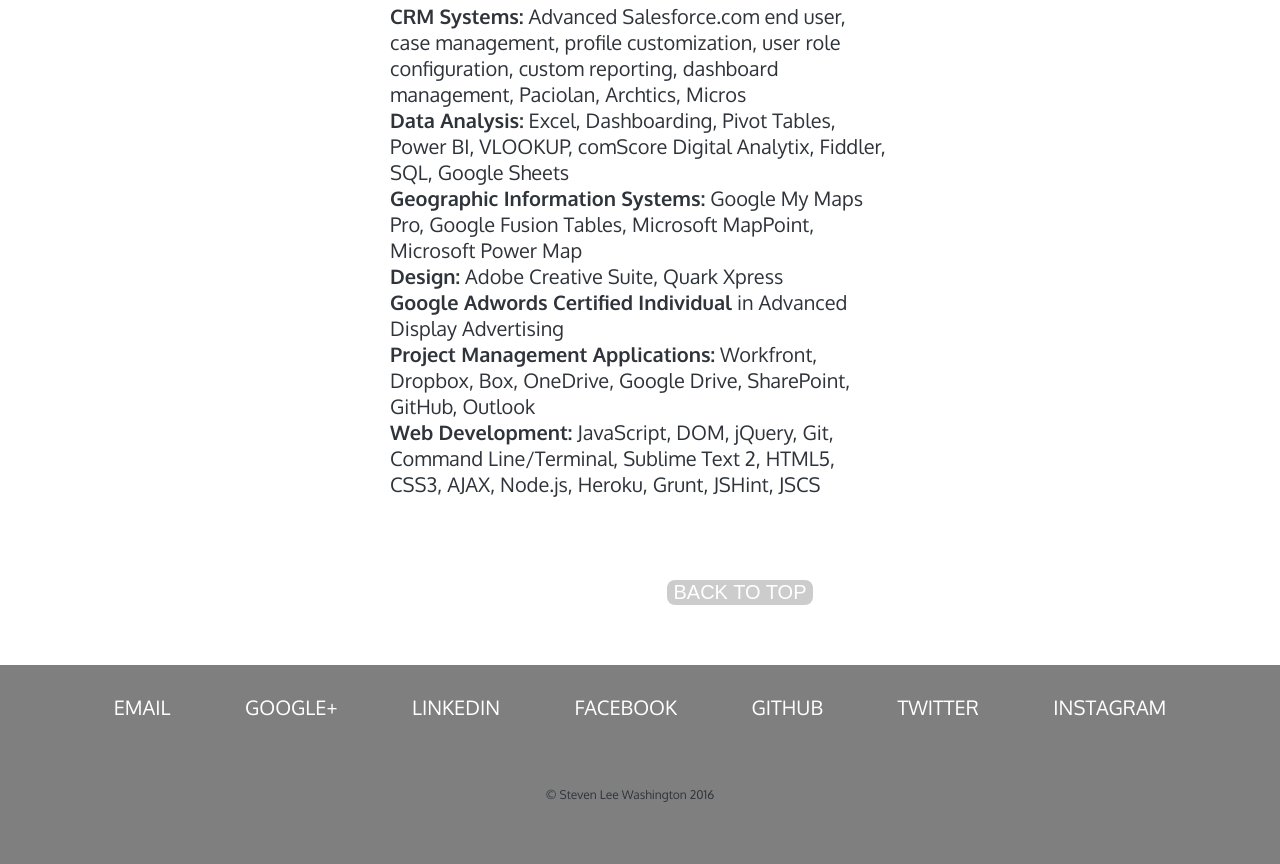
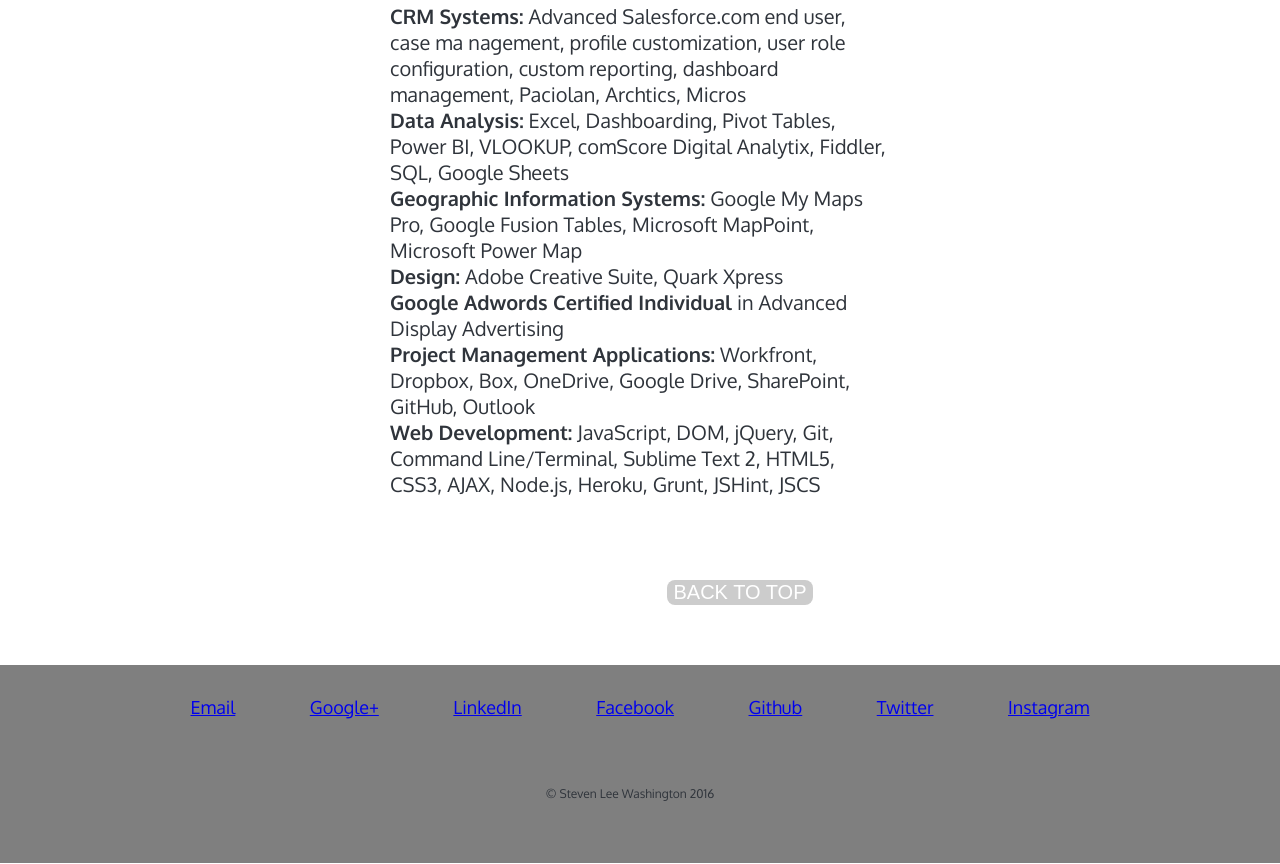
Before and after one commit to stevenlwashington/ga, a plain HTML site: page index.html in a window 1280 px wide. Shown: the part 3499-4363 px from the top of the page. Drawn offline with nearby package versions, Linux system fonts and the light colour scheme.

Commit message:
fix optimize typo

```diff
--- a/index.html
+++ b/index.html
@@ -11,7 +11,6 @@
   </head>
   <body>
     <header id="header">
-      <section class="intro"></section>
       <img class="rotate" src="steven.jpg">
       <ul id="navbar">
         <li><a href="#aboutme" class="upper">About Me</a></li>
@@ -29,7 +28,7 @@
     </article>
     <button><a href="#header" class="upper">Back to top</a></button>
     <article id="analytics">
-      <p id="heading">Analytics</p><p>I am a technical analyst with 5+ years experience in web analytics, sales operations, email marketing, and social media. I have in depth knoweldge in various verticals such as travel, entertainment, food and beverage, technology, and human health.</p><p>I have experience identifying opportunities to optimimze performance and developing ways to simplify what I see in complex digital analytics and disparate marketing data.</p><p>Recently, I was part of the Microsoft Surface web analytics consultancy team that was tasked with performing web and marketing data collection, complex data cleaning, analysis, and visualization for Microsoft’s digital marketing tactics across multiple channels and simultaneous campaigns.</p>
+      <p id="heading">Analytics</p><p>I am a technical analyst with 5+ years experience in web analytics, sales operations, email marketing, and social media. I have in depth knoweldge in various verticals such as travel, entertainment, food and beverage, technology, and human health.</p><p>I have experience identifying opportunities to optimize performance and developing ways to simplify what I see in complex digital analytics and disparate marketing data.</p><p>Recently, I was part of the Microsoft Surface web analytics consultancy team that was tasked with performing web and marketing data collection, complex data cleaning, analysis, and visualization for Microsoft’s digital marketing tactics across multiple channels and simultaneous campaigns.</p>
     </article>
     <button><a href="#header" class="upper">Back to top</a></button>
     <article id="webdev">
@@ -37,18 +36,18 @@
     </article>
     <button><a href="#header" class="upper">Back to top</a></button>
     <article id="tools">
-      <p id="heading">My Toolbox</p><p><b>CRM Systems:</b> Advanced Salesforce.com end user, case management, profile customization, user role configuration, custom reporting, dashboard management, Paciolan, Archtics, Micros<br><b>Data Analysis:</b> Excel, Dashboarding, Pivot Tables, Power BI, VLOOKUP, comScore Digital Analytix, Fiddler, SQL, Google Sheets<br><b>Geographic Information Systems:</b> Google My Maps Pro, Google Fusion Tables, Microsoft MapPoint, Microsoft Power Map<br><b>Design:</b> Adobe Creative Suite, Quark Xpress<br><b>Google Adwords Certified Individual</b> in Advanced Display Advertising<br><b>Project Management Applications:</b> Workfront, Dropbox, Box, OneDrive, Google Drive, SharePoint, GitHub, Outlook<br><b>Web Development:</b> JavaScript, DOM, jQuery, Git, Command Line/Terminal, Sublime Text 2, HTML5, CSS3, AJAX, Node.js, Heroku, Grunt, JSHint, JSCS</p><br></p>
+      <p id="heading">My Toolbox</p><p><b>CRM Systems:</b> Advanced Salesforce.com end user, case ma nagement, profile customization, user role configuration, custom reporting, dashboard management, Paciolan, Archtics, Micros<br><b>Data Analysis:</b> Excel, Dashboarding, Pivot Tables, Power BI, VLOOKUP, comScore Digital Analytix, Fiddler, SQL, Google Sheets<br><b>Geographic Information Systems:</b> Google My Maps Pro, Google Fusion Tables, Microsoft MapPoint, Microsoft Power Map<br><b>Design:</b> Adobe Creative Suite, Quark Xpress<br><b>Google Adwords Certified Individual</b> in Advanced Display Advertising<br><b>Project Management Applications:</b> Workfront, Dropbox, Box, OneDrive, Google Drive, SharePoint, GitHub, Outlook<br><b>Web Development:</b> JavaScript, DOM, jQuery, Git, Command Line/Terminal, Sublime Text 2, HTML5, CSS3, AJAX, Node.js, Heroku, Grunt, JSHint, JSCS</p><br></p>
     </article>
     <button id='toolsbutt'><a href="#header" class="upper">Back to top</a></button>
     <footer>
       <ul id="contactbar">
-        <li><a href="mailto:stevenlwashington@gmail.com?subject=Steven, let's meet for coffee" class="upper" target="_newtab">Email</a></li>
-        <li><a href="https://plus.google.com/+StevenWashington1" class="upper" target="_newtab">Google+</a></li>
-        <li><a href="https://www.linkedin.com/in/stevenlwashington" class="upper" target="_newtab">LinkedIn</a></li>
-        <li><a href="https://www.facebook.com/stevenlwashington" class="upper" target="_newtab">Facebook</a></li>
-        <li><a href="https://www.github.com/stevenlwashington" class="upper" target="_newtab">Github</a></li>
-        <li><a href="https://www.twitter.com/heyimswash" class="upper" target="_newtab">Twitter</a></li>
-        <li><a href="https://www.instagram.com/stevenwa" class="upper" target="_newtab">Instagram</a></li>
+        <li><a href="mailto:stevenlwashington@gmail.com?subject=Steven, let's meet for coffee" class="lower" target="_newtab">Email</a></li>
+        <li><a href="https://plus.google.com/+StevenWashington1" class="lower" target="_newtab">Google+</a></li>
+        <li><a href="https://www.linkedin.com/in/stevenlwashington" class="lower" target="_newtab">LinkedIn</a></li>
+        <li><a href="https://www.facebook.com/stevenlwashington" class="lower" target="_newtab">Facebook</a></li>
+        <li><a href="https://www.github.com/stevenlwashington" class="lower" target="_newtab">Github</a></li>
+        <li><a href="https://www.twitter.com/heyimswash" class="lower" target="_newtab">Twitter</a></li>
+        <li><a href="https://www.instagram.com/stevenwa" class="lower" target="_newtab">Instagram</a></li>
       </ul>
       <p id="copywrite">&copy; Steven Lee Washington 2016</p>
     </footer>
```
